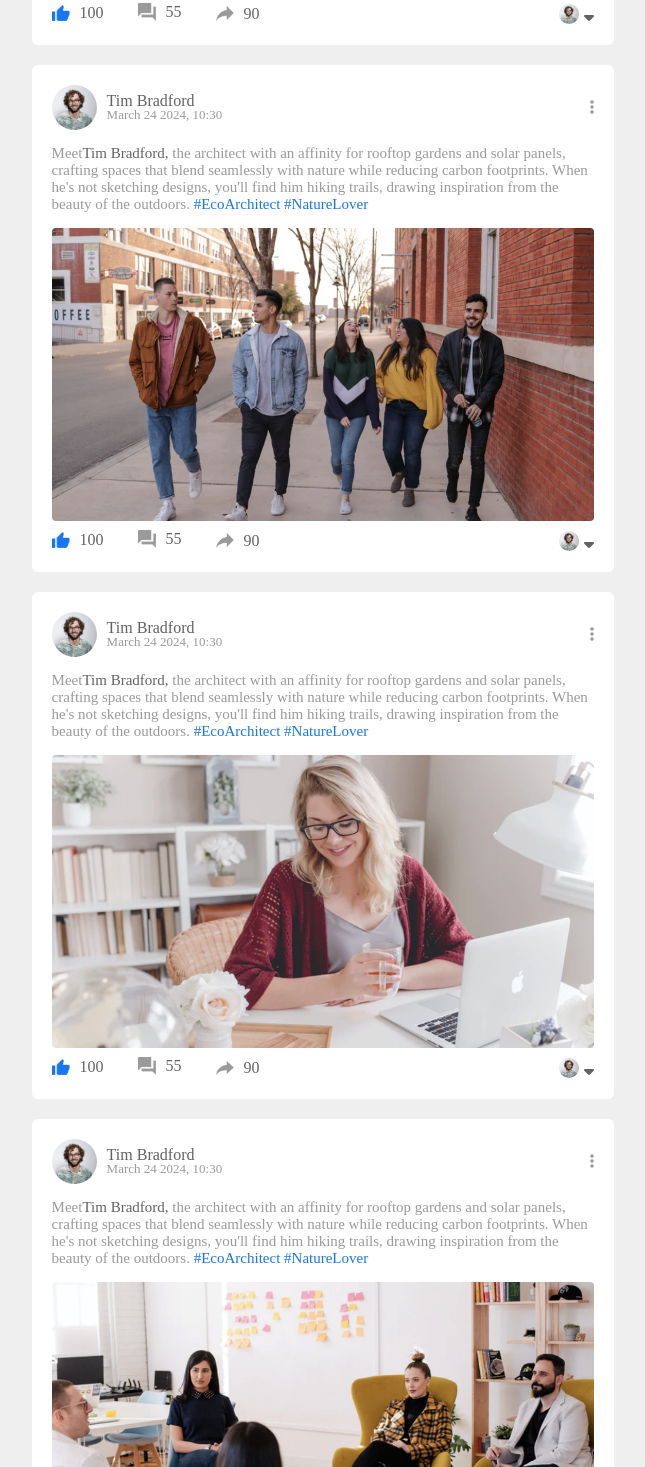
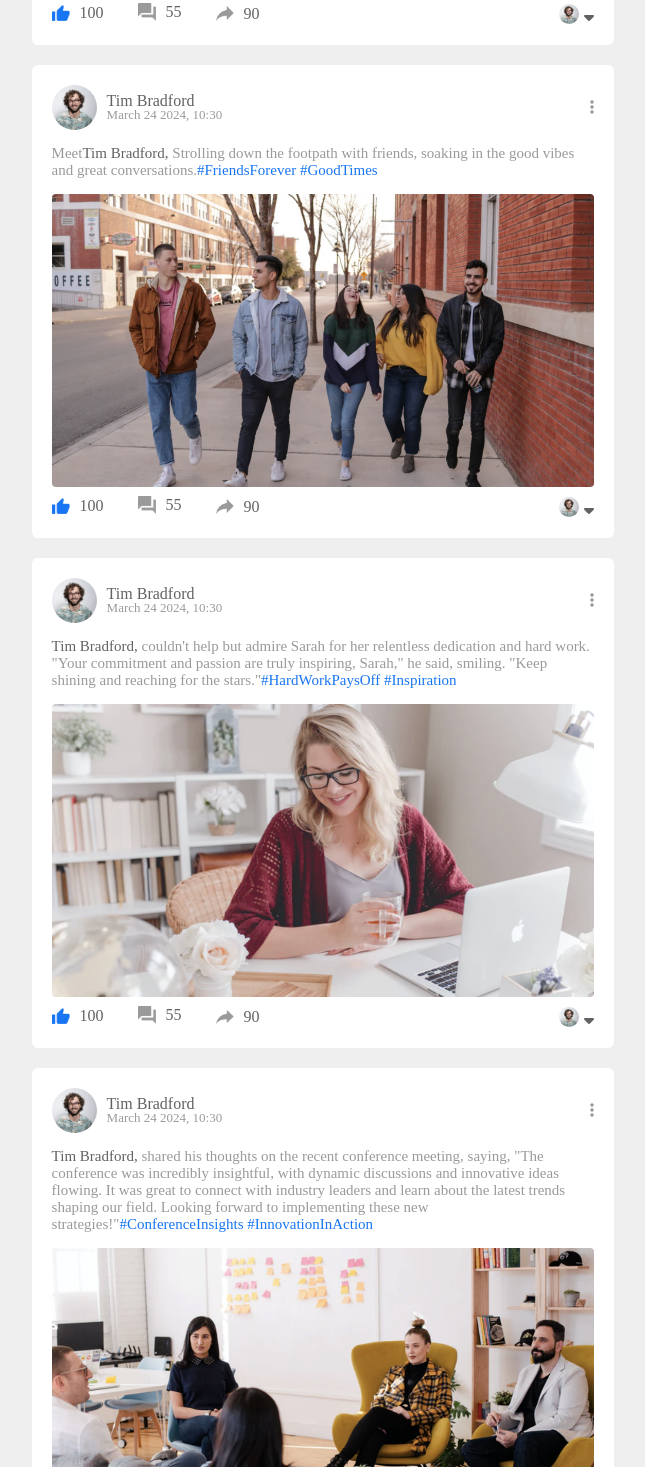
Before and after one commit to Dondiee07/SocialBook, a plain HTML site: page profile.html in a window 1280 px wide. Shown: the part 2088-3555 px from the top of the page, without its empty margins (474-1119 px from the left). Drawn offline with Linux system fonts and the light colour scheme.

Commit message:
fourth commit

```diff
--- a/profile.html
+++ b/profile.html
@@ -271,12 +271,9 @@
                         <a href="#"><i class="fas fa-ellipsis-v"></i></a>
 
                     </div>
-                    <p class="post-text"> Meet<span>Tim Bradford,</span> the architect with an affinity for rooftop gardens
-                        and solar panels, crafting spaces that blend seamlessly with nature while reducing carbon
-                        footprints.
-                        When he's not sketching designs, you'll find him hiking trails, drawing inspiration from the beauty
-                        of the outdoors. <a href="#">#EcoArchitect</a>
-                        <a href="#"> #NatureLover</a>
+                    <p class="post-text"> Meet<span>Tim Bradford,</span> Strolling down the footpath with friends,
+                        soaking in the good vibes and great conversations.<a href="#">#FriendsForever</a>
+                        <a href="#"> #GoodTimes </a>
                     </p>
                     <img src="images/feed-image-3.png" class="post-img">
 
@@ -305,12 +302,9 @@
                         <a href="#"><i class="fas fa-ellipsis-v"></i></a>
 
                     </div>
-                    <p class="post-text"> Meet<span>Tim Bradford,</span> the architect with an affinity for rooftop gardens
-                        and solar panels, crafting spaces that blend seamlessly with nature while reducing carbon
-                        footprints.
-                        When he's not sketching designs, you'll find him hiking trails, drawing inspiration from the beauty
-                        of the outdoors. <a href="#">#EcoArchitect</a>
-                        <a href="#"> #NatureLover</a>
+                    <p class="post-text"><span>Tim Bradford,</span> couldn't help but admire Sarah for her relentless dedication and hard work. "Your commitment and passion are truly inspiring,
+                         Sarah," he said, smiling. "Keep shining and reaching for the stars."<a href="#">#HardWorkPaysOff </a>
+                        <a href="#"> #Inspiration</a>
                     </p>
                     <img src="images/feed-image-4.png" class="post-img">
 
@@ -327,6 +321,7 @@
 
                     </div>
                 </div>
+
                 <div class="post-container">
                     <div class="post-row">
                         <div class="user-profile">
@@ -339,12 +334,9 @@
                         <a href="#"><i class="fas fa-ellipsis-v"></i></a>
 
                     </div>
-                    <p class="post-text"> Meet<span>Tim Bradford,</span> the architect with an affinity for rooftop gardens
-                        and solar panels, crafting spaces that blend seamlessly with nature while reducing carbon
-                        footprints.
-                        When he's not sketching designs, you'll find him hiking trails, drawing inspiration from the beauty
-                        of the outdoors. <a href="#">#EcoArchitect</a>
-                        <a href="#"> #NatureLover</a>
+                    <p class="post-text"><span>Tim Bradford,</span> shared his thoughts on the recent conference meeting, saying, "The conference was incredibly insightful, with dynamic discussions and innovative ideas flowing. It was great to connect with industry leaders and learn about the latest trends shaping our field.
+                        Looking forward to implementing these new strategies!"<a href="#">#ConferenceInsights </a>
+                        <a href="#">#InnovationInAction</a>
                     </p>
                     <img src="images/feed-image-5.png" class="post-img">
 
```
